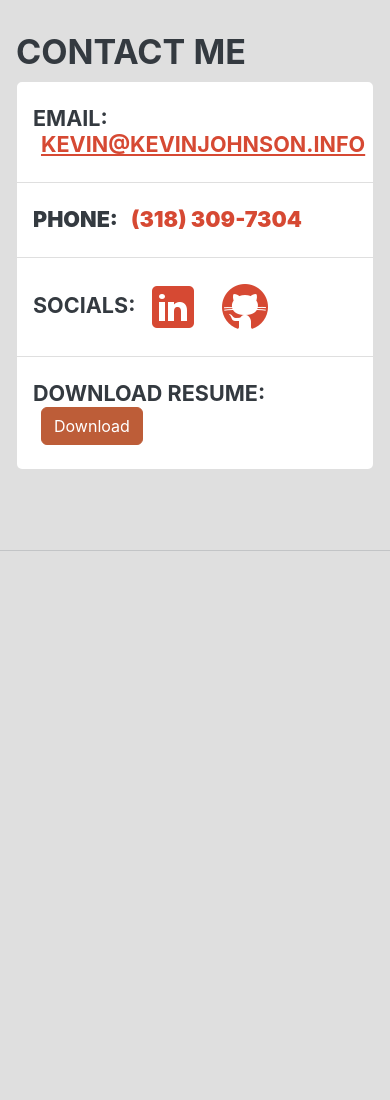
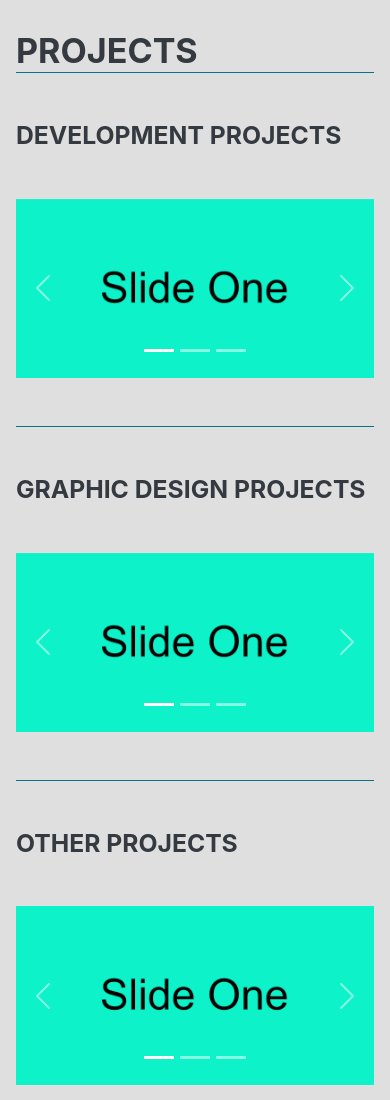
Before and after one commit to KJohnson82/KJohnson82.github.io, a website: page index.html in a window 390 px wide. Shown: the part 4220-5320 px from the top of the page. Before the commit the page ends 4771 px from the top, so only its background shows below. Drawn offline with nearby package versions, Linux system fonts and the light colour scheme; a web font is replaced by a local one.

Commit message:
Updates2

```diff
--- a/index.html
+++ b/index.html
@@ -20,7 +20,7 @@
         <nav class="navbar navbar-expand-lg navbar-dark bg-primary fixed-top" id="sideNav">
             <a class="navbar-brand js-scroll-trigger" href="#page-top">
                 <span class="d-block d-lg-none">Kevin Johnson</span>
-                <span class="d-none d-lg-block pe-3"><img class="img-fluid img-profile rounded-circle mx-auto mb-2" src="assets\PL_Thumbnail2Color2.png" alt="placeholder" /></span>
+                <span class="d-none d-lg-block pe-3"><img class="img-fluid img-profile rounded-circle mx-auto mb-2" src="assets/images/PL_Thumbnail2Color2.png" alt="placeholder" /></span>
             </a>
             <button class="navbar-toggler" type="button" data-bs-toggle="collapse" data-bs-target="#navbarResponsive" aria-controls="navbarResponsive" aria-expanded="false" aria-label="Toggle navigation"><span class="navbar-toggler-icon"></span></button>
             <div class="collapse navbar-collapse" id="navbarResponsive">
@@ -29,7 +29,7 @@
                     <li class="nav-item align-self-start ps-5"><a class="nav-link js-scroll-trigger" href="#experience">Experience</a></li>
                     <li class="nav-item align-self-start ps-5"><a class="nav-link js-scroll-trigger" href="#education">Education</a></li>
                     <li class="nav-item align-self-start ps-5"><a class="nav-link js-scroll-trigger" href="#skills">Skills</a></li>
-<!--                    <li class="nav-item align-self-start ps-5"><a class="nav-link js-scroll-trigger" href="#projects">Projects</a></li>-->
+                    <li class="nav-item align-self-start ps-5"><a class="nav-link js-scroll-trigger" href="#projects">Projects</a></li>
                     <li class="nav-item align-self-start ps-5"><a class="nav-link js-scroll-trigger" href="#contact">Contact Me</a></li>
                     <!-- <li class="nav-item"><a class="nav-link js-scroll-trigger" href="#awards">Awards</a></li> -->
                 </ul>
@@ -220,115 +220,115 @@
             </section>
             <hr class="m-0" />
             <!-- Projects -->
-<!--            <section class="resume-section" id="projects">-->
-<!--              <div class="resume-section-content">-->
-<!--                  <h2 class="mb-5 border-bottom border-secondary">Projects</h2>-->
-<!--                  <div class="d-flex flex-column flex-md-row justify-content-between mb-5">-->
-<!--                      <div class="flex-grow-1">-->
-<!--                          <h3 class="mb-5 ">Development Projects</h3>-->
-<!--                          <div id="carouselExampleIndicators" class="carousel slide">-->
-<!--                              <div class="carousel-indicators">-->
-<!--                                  <button type="button" data-bs-target="#carouselExampleIndicators" data-bs-slide-to="0" class="active" aria-current="true" aria-label="Slide 1"></button>-->
-<!--                                  <button type="button" data-bs-target="#carouselExampleIndicators" data-bs-slide-to="1" aria-label="Slide 2"></button>-->
-<!--                                  <button type="button" data-bs-target="#carouselExampleIndicators" data-bs-slide-to="2" aria-label="Slide 3"></button>-->
-<!--                              </div>-->
-<!--                              <div class="carousel-inner">-->
-<!--                                  <div class="carousel-item active">-->
-<!--                                      <img src="assets/images/Slide1.png" class="d-block w-100" alt="...">-->
-<!--                                  </div>-->
-<!--                                  <div class="carousel-item">-->
-<!--                                      <img src="assets/images/Slide2.png" class="d-block w-100" alt="...">-->
-<!--                                  </div>-->
-<!--                                  <div class="carousel-item">-->
-<!--                                      <img src="assets/images/Slide3.png" class="d-block w-100" alt="...">-->
-<!--                                  </div>-->
-<!--                              </div>-->
-<!--                              <button class="carousel-control-prev" type="button" data-bs-target="#carouselExampleIndicators" data-bs-slide="prev">-->
-<!--                                  <span class="carousel-control-prev-icon" aria-hidden="true"></span>-->
-<!--                                  <span class="visually-hidden">Previous</span>-->
-<!--                              </button>-->
-<!--                              <button class="carousel-control-next" type="button" data-bs-target="#carouselExampleIndicators" data-bs-slide="next">-->
-<!--                                  <span class="carousel-control-next-icon" aria-hidden="true"></span>-->
-<!--                                  <span class="visually-hidden">Next</span>-->
-<!--                              </button>-->
-<!--                          </div>-->
-<!--                      </div>-->
-<!--                  </div>-->
-<!--                  <div class="border-bottom border-secondary mb-5"></div>-->
-<!--                  <div class="d-flex flex-column flex-md-row justify-content-between mb-5">-->
-<!--                      <div class="flex-grow-1">-->
-<!--                          <h3 class="mb-5 ">Graphic Design Projects</h3>-->
-<!--                          <div id="carouselExampleIndicators2" class="carousel slide">-->
-<!--                              <div class="carousel-indicators">-->
-<!--                                  <button type="button" data-bs-target="#carouselExampleIndicators2" data-bs-slide-to="0" class="active" aria-current="true" aria-label="Slide 1"></button>-->
-<!--                                  <button type="button" data-bs-target="#carouselExampleIndicators2" data-bs-slide-to="1" aria-label="Slide 2"></button>-->
-<!--                                  <button type="button" data-bs-target="#carouselExampleIndicators2" data-bs-slide-to="2" aria-label="Slide 3"></button>-->
-<!--                              </div>-->
-<!--                              <div class="carousel-inner">-->
-<!--                                  <div class="carousel-item active">-->
-<!--                                      <img src="assets/images/Slide1.png" class="d-block w-100" alt="...">-->
-<!--                                  </div>-->
-<!--                                  <div class="carousel-item">-->
-<!--                                      <img src="assets/images/Slide2.png" class="d-block w-100" alt="...">-->
-<!--                                  </div>-->
-<!--                                  <div class="carousel-item">-->
-<!--                                      <img src="assets/images/Slide3.png" class="d-block w-100" alt="...">-->
-<!--                                  </div>-->
-<!--                              </div>-->
-<!--                              <button class="carousel-control-prev" type="button" data-bs-target="#carouselExampleIndicators2" data-bs-slide="prev">-->
-<!--                                  <span class="carousel-control-prev-icon" aria-hidden="true"></span>-->
-<!--                                  <span class="visually-hidden">Previous</span>-->
-<!--                              </button>-->
-<!--                              <button class="carousel-control-next" type="button" data-bs-target="#carouselExampleIndicators2" data-bs-slide="next">-->
-<!--                                  <span class="carousel-control-next-icon" aria-hidden="true"></span>-->
-<!--                                  <span class="visually-hidden">Next</span>-->
-<!--                              </button>-->
-<!--                          </div>-->
-<!--                      </div>-->
-<!--                  </div>-->
-<!--                  <div class="border-bottom border-secondary mb-5"></div>-->
-<!--                  <div class="d-flex flex-column flex-md-row justify-content-between mb-5">-->
-<!--                      <div class="flex-grow-1">-->
-<!--                          <h3 class="mb-5 ">Other Projects</h3>-->
-<!--                          <div id="carouselExampleIndicators3" class="carousel slide">-->
-<!--                              <div class="carousel-indicators">-->
-<!--                                  <button type="button" data-bs-target="#carouselExampleIndicators3" data-bs-slide-to="0" class="active" aria-current="true" aria-label="Slide 1"></button>-->
-<!--                                  <button type="button" data-bs-target="#carouselExampleIndicators3" data-bs-slide-to="1" aria-label="Slide 2"></button>-->
-<!--                                  <button type="button" data-bs-target="#carouselExampleIndicators3" data-bs-slide-to="2" aria-label="Slide 3"></button>-->
-<!--                              </div>-->
-<!--                              <div class="carousel-inner">-->
-<!--                                  <div class="carousel-item active">-->
-<!--                                      <img src="assets/images/Slide1.png" class="d-block w-100" alt="...">-->
-<!--                                  </div>-->
-<!--                                  <div class="carousel-item">-->
-<!--                                      <img src="assets/images/Slide2.png" class="d-block w-100" alt="...">-->
-<!--                                  </div>-->
-<!--                                  <div class="carousel-item">-->
-<!--                                      <img src="assets/images/Slide3.png" class="d-block w-100" alt="...">-->
-<!--                                  </div>-->
-<!--                              </div>-->
-<!--                              <button class="carousel-control-prev" type="button" data-bs-target="#carouselExampleIndicators3" data-bs-slide="prev">-->
-<!--                                  <span class="carousel-control-prev-icon" aria-hidden="true"></span>-->
-<!--                                  <span class="visually-hidden">Previous</span>-->
-<!--                              </button>-->
-<!--                              <button class="carousel-control-next" type="button" data-bs-target="#carouselExampleIndicators3" data-bs-slide="next">-->
-<!--                                  <span class="carousel-control-next-icon" aria-hidden="true"></span>-->
-<!--                                  <span class="visually-hidden">Next</span>-->
-<!--                              </button>-->
-<!--                          </div>-->
-<!--                      </div>-->
-<!--                  </div>-->
-<!--                  &lt;!&ndash; <ul>-->
-<!--                    <li>Email - <a href="mailto:name@email.com">kevin@kevinjohnson.info</a></li>-->
-<!--                    <li>Phone - (318) 780-4126</li>-->
-<!--                    <li>Socials - linkedin and github goes here</li>-->
-<!--                    <li>Print Resume Button Here</li>-->
-<!--                    <li>Contact Form Goes Here</li>-->
-<!--                  </ul> &ndash;&gt;-->
-<!--                  &lt;!&ndash; <p>Apart from being a web developer, I enjoy most of my time being outdoors. In the winter, I am an avid skier and novice ice climber. During the warmer months here in Colorado, I enjoy mountain biking, free climbing, and kayaking.</p>-->
-<!--                  <p class="mb-0">When forced indoors, I follow a number of sci-fi and fantasy genre movies and television shows, I am an aspiring chef, and I spend a large amount of my free time exploring the latest technology advancements in the front-end web development world.</p> &ndash;&gt;-->
-<!--              </div>-->
-<!--          </section>-->
+            <section class="resume-section" id="projects">
+              <div class="resume-section-content">
+                  <h2 class="mb-5 border-bottom border-secondary">Projects</h2>
+                  <div class="d-flex flex-column flex-md-row justify-content-between mb-5">
+                      <div class="flex-grow-1">
+                          <h3 class="mb-5 ">Development Projects</h3>
+                          <div id="carouselExampleIndicators" class="carousel slide">
+                              <div class="carousel-indicators">
+                                  <button type="button" data-bs-target="#carouselExampleIndicators" data-bs-slide-to="0" class="active" aria-current="true" aria-label="Slide 1"></button>
+                                  <button type="button" data-bs-target="#carouselExampleIndicators" data-bs-slide-to="1" aria-label="Slide 2"></button>
+                                  <button type="button" data-bs-target="#carouselExampleIndicators" data-bs-slide-to="2" aria-label="Slide 3"></button>
+                              </div>
+                              <div class="carousel-inner">
+                                  <div class="carousel-item active">
+                                      <img src="assets/images/Slide1.png" class="d-block w-100" alt="...">
+                                  </div>
+                                  <div class="carousel-item">
+                                      <img src="assets/images/Slide2.png" class="d-block w-100" alt="...">
+                                  </div>
+                                  <div class="carousel-item">
+                                      <img src="assets/images/Slide3.png" class="d-block w-100" alt="...">
+                                  </div>
+                              </div>
+                              <button class="carousel-control-prev" type="button" data-bs-target="#carouselExampleIndicators" data-bs-slide="prev">
+                                  <span class="carousel-control-prev-icon" aria-hidden="true"></span>
+                                  <span class="visually-hidden">Previous</span>
+                              </button>
+                              <button class="carousel-control-next" type="button" data-bs-target="#carouselExampleIndicators" data-bs-slide="next">
+                                  <span class="carousel-control-next-icon" aria-hidden="true"></span>
+                                  <span class="visually-hidden">Next</span>
+                              </button>
+                          </div>
+                      </div>
+                  </div>
+                  <div class="border-bottom border-secondary mb-5"></div>
+                  <div class="d-flex flex-column flex-md-row justify-content-between mb-5">
+                      <div class="flex-grow-1">
+                          <h3 class="mb-5 ">Graphic Design Projects</h3>
+                          <div id="carouselExampleIndicators2" class="carousel slide">
+                              <div class="carousel-indicators">
+                                  <button type="button" data-bs-target="#carouselExampleIndicators2" data-bs-slide-to="0" class="active" aria-current="true" aria-label="Slide 1"></button>
+                                  <button type="button" data-bs-target="#carouselExampleIndicators2" data-bs-slide-to="1" aria-label="Slide 2"></button>
+                                  <button type="button" data-bs-target="#carouselExampleIndicators2" data-bs-slide-to="2" aria-label="Slide 3"></button>
+                              </div>
+                              <div class="carousel-inner">
+                                  <div class="carousel-item active">
+                                      <img src="assets/images/Slide1.png" class="d-block w-100" alt="...">
+                                  </div>
+                                  <div class="carousel-item">
+                                      <img src="assets/images/Slide2.png" class="d-block w-100" alt="...">
+                                  </div>
+                                  <div class="carousel-item">
+                                      <img src="assets/images/Slide3.png" class="d-block w-100" alt="...">
+                                  </div>
+                              </div>
+                              <button class="carousel-control-prev" type="button" data-bs-target="#carouselExampleIndicators2" data-bs-slide="prev">
+                                  <span class="carousel-control-prev-icon" aria-hidden="true"></span>
+                                  <span class="visually-hidden">Previous</span>
+                              </button>
+                              <button class="carousel-control-next" type="button" data-bs-target="#carouselExampleIndicators2" data-bs-slide="next">
+                                  <span class="carousel-control-next-icon" aria-hidden="true"></span>
+                                  <span class="visually-hidden">Next</span>
+                              </button>
+                          </div>
+                      </div>
+                  </div>
+                  <div class="border-bottom border-secondary mb-5"></div>
+                  <div class="d-flex flex-column flex-md-row justify-content-between mb-5">
+                      <div class="flex-grow-1">
+                          <h3 class="mb-5 ">Other Projects</h3>
+                          <div id="carouselExampleIndicators3" class="carousel slide">
+                              <div class="carousel-indicators">
+                                  <button type="button" data-bs-target="#carouselExampleIndicators3" data-bs-slide-to="0" class="active" aria-current="true" aria-label="Slide 1"></button>
+                                  <button type="button" data-bs-target="#carouselExampleIndicators3" data-bs-slide-to="1" aria-label="Slide 2"></button>
+                                  <button type="button" data-bs-target="#carouselExampleIndicators3" data-bs-slide-to="2" aria-label="Slide 3"></button>
+                              </div>
+                              <div class="carousel-inner">
+                                  <div class="carousel-item active">
+                                      <img src="assets/images/Slide1.png" class="d-block w-100" alt="...">
+                                  </div>
+                                  <div class="carousel-item">
+                                      <img src="assets/images/Slide2.png" class="d-block w-100" alt="...">
+                                  </div>
+                                  <div class="carousel-item">
+                                      <img src="assets/images/Slide3.png" class="d-block w-100" alt="...">
+                                  </div>
+                              </div>
+                              <button class="carousel-control-prev" type="button" data-bs-target="#carouselExampleIndicators3" data-bs-slide="prev">
+                                  <span class="carousel-control-prev-icon" aria-hidden="true"></span>
+                                  <span class="visually-hidden">Previous</span>
+                              </button>
+                              <button class="carousel-control-next" type="button" data-bs-target="#carouselExampleIndicators3" data-bs-slide="next">
+                                  <span class="carousel-control-next-icon" aria-hidden="true"></span>
+                                  <span class="visually-hidden">Next</span>
+                              </button>
+                          </div>
+                      </div>
+                  </div>
+                  <!-- <ul>
+                    <li>Email - <a href="mailto:name@email.com">kevin@kevinjohnson.info</a></li>
+                    <li>Phone - (318) 780-4126</li>
+                    <li>Socials - linkedin and github goes here</li>
+                    <li>Print Resume Button Here</li>
+                    <li>Contact Form Goes Here</li>
+                  </ul> -->
+                  <!-- <p>Apart from being a web developer, I enjoy most of my time being outdoors. In the winter, I am an avid skier and novice ice climber. During the warmer months here in Colorado, I enjoy mountain biking, free climbing, and kayaking.</p>
+                  <p class="mb-0">When forced indoors, I follow a number of sci-fi and fantasy genre movies and television shows, I am an aspiring chef, and I spend a large amount of my free time exploring the latest technology advancements in the front-end web development world.</p> -->
+              </div>
+          </section>
           <hr class="m-0" />
             <!-- Contact Info-->
             <section class="resume-section" id="contact">
```
Also changed, not shown: assets/images/PL_Thumbnail2Color2.png (renamed from assets/PL_Thumbnail2Color2.png), css/styles.css.
